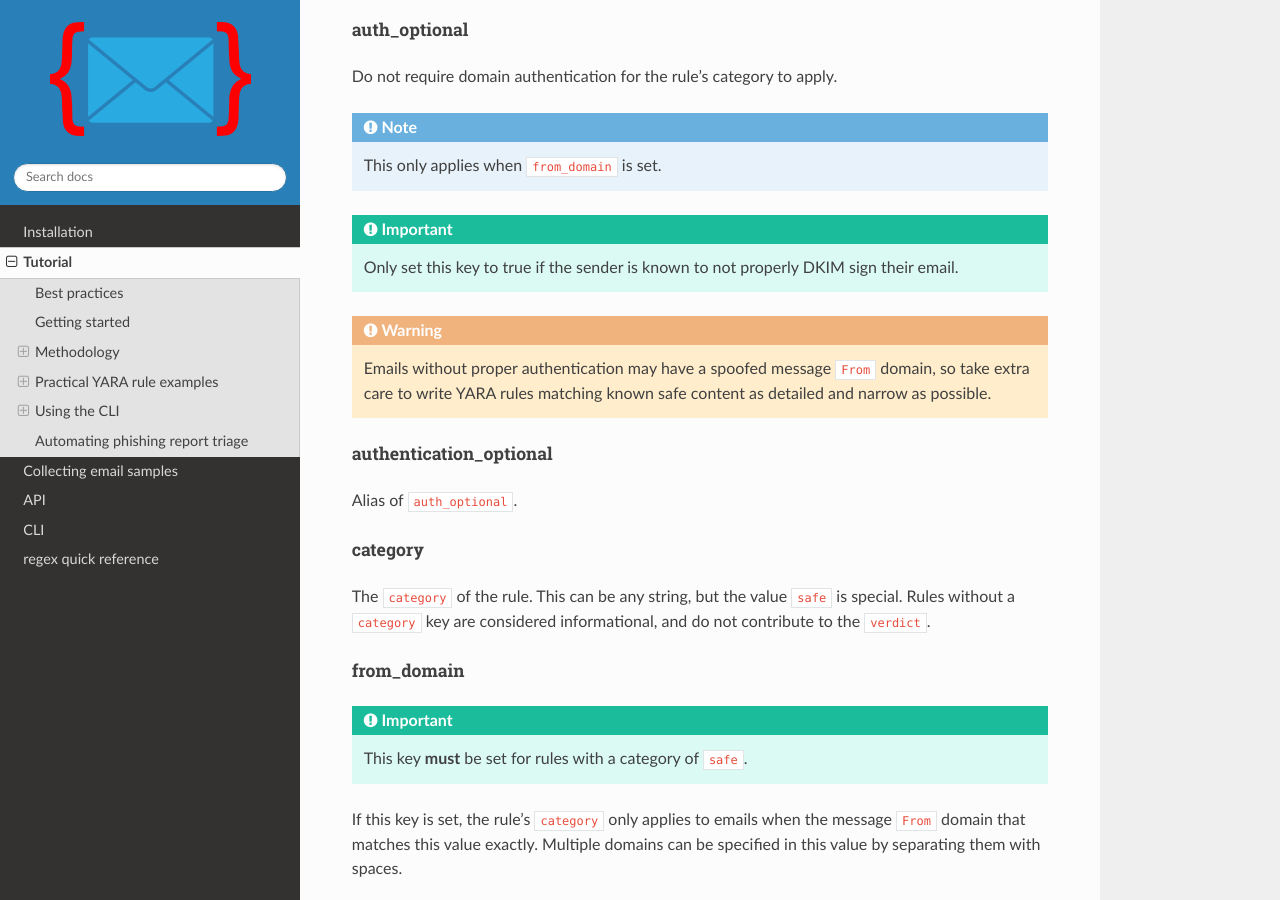
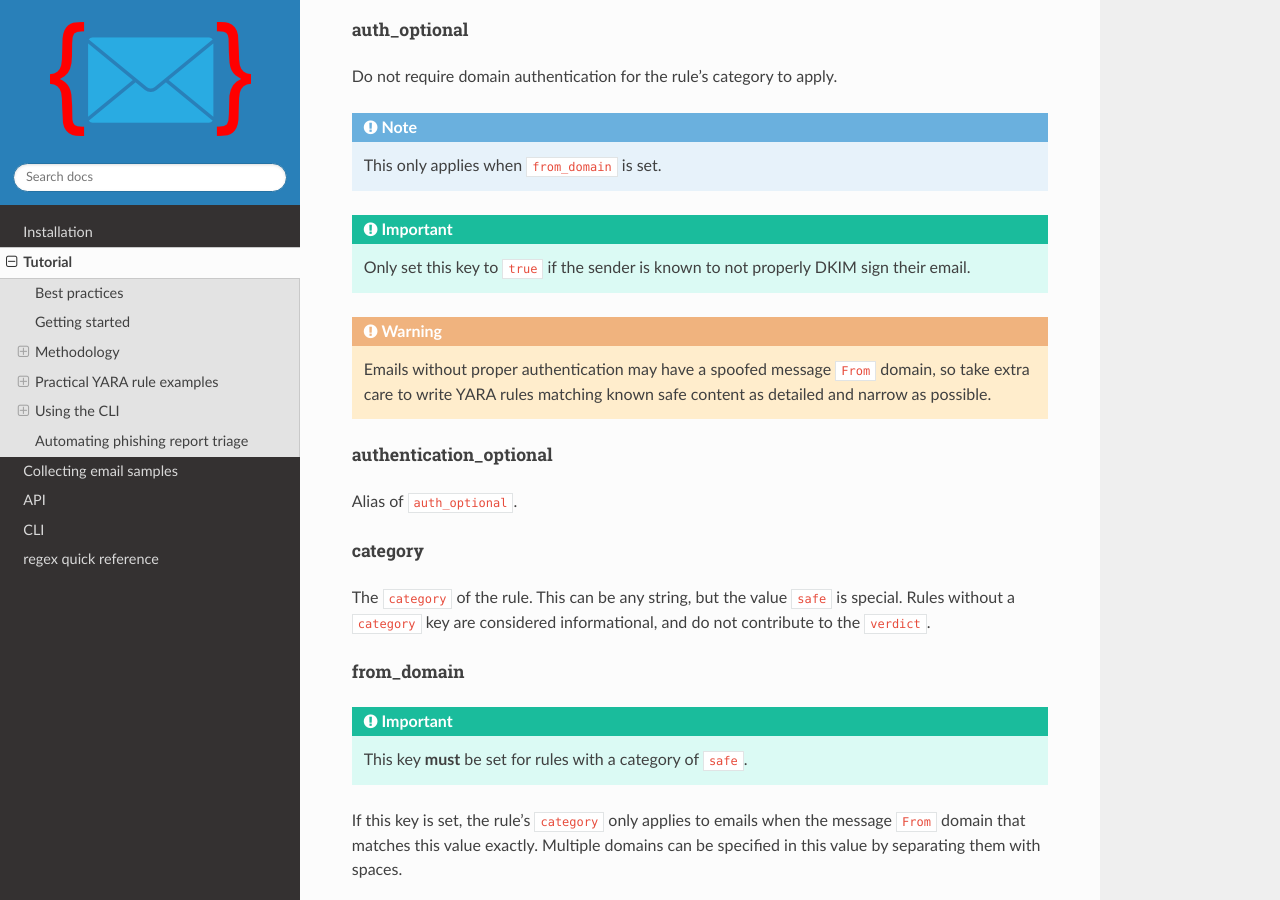
Before and after one commit to seanthegeek/yaramail, a Sphinx documentation site: the page built from docs/source/tutorial.md, in a window 1280 px wide and 900 px high, scrolled down 3114 px. Built offline with Sphinx 7.4.7 and the Read the Docs theme 2.0.0, drawn with Linux system fonts in a browser that asks for light colours.

Commit message:
Update doc formatting

```diff
--- a/docs/source/tutorial.md
+++ b/docs/source/tutorial.md
@@ -143,7 +143,7 @@
 scanned by YARA, so any YARA category matches other than `safe` will still
 return an `ambiguous` verdict.
 
-*Only do this as a last resort*, because implicitly trusting all emails from
+**Only do this as a last resort**, because implicitly trusting all emails from
 a domain would cause a malicious email to be categorized as `safe`.
 :::
 
@@ -156,7 +156,7 @@
 :::
 
 :::{important}
-Only set this key to true if the sender is known to not properly DKIM sign
+Only set this key to `true` if the sender is known to not properly DKIM sign
 their email.
 :::
 
--- a/yaramail/__init__.py
+++ b/yaramail/__init__.py
@@ -17,7 +17,7 @@
 __version__ = "3.0.0"
 
 
-delimiters = ["r\"", r"'", r"`", r"\*\*",
+delimiters = ["r\"", r"'", r"`", r"\*",
               r"_", (r"\(", r"\)"), (r"\[", r"\]"), (r"\{", r"\}")]
 
 password_regex = [re.compile(r"\s*(\S+)\s*", re.MULTILINE)]
```
Also changed, not shown: 1 other file.
